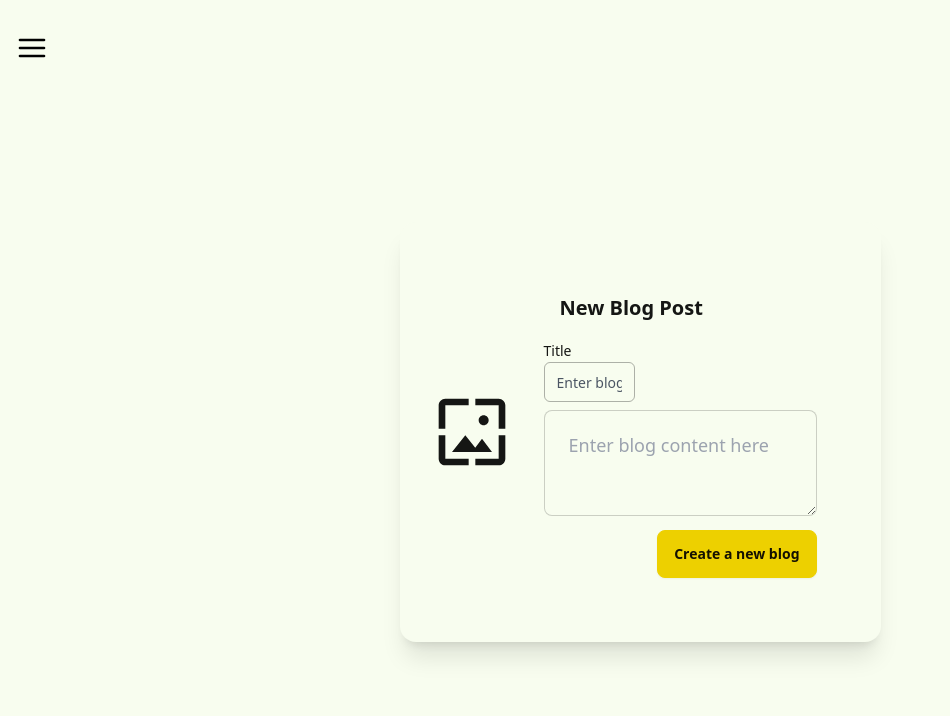
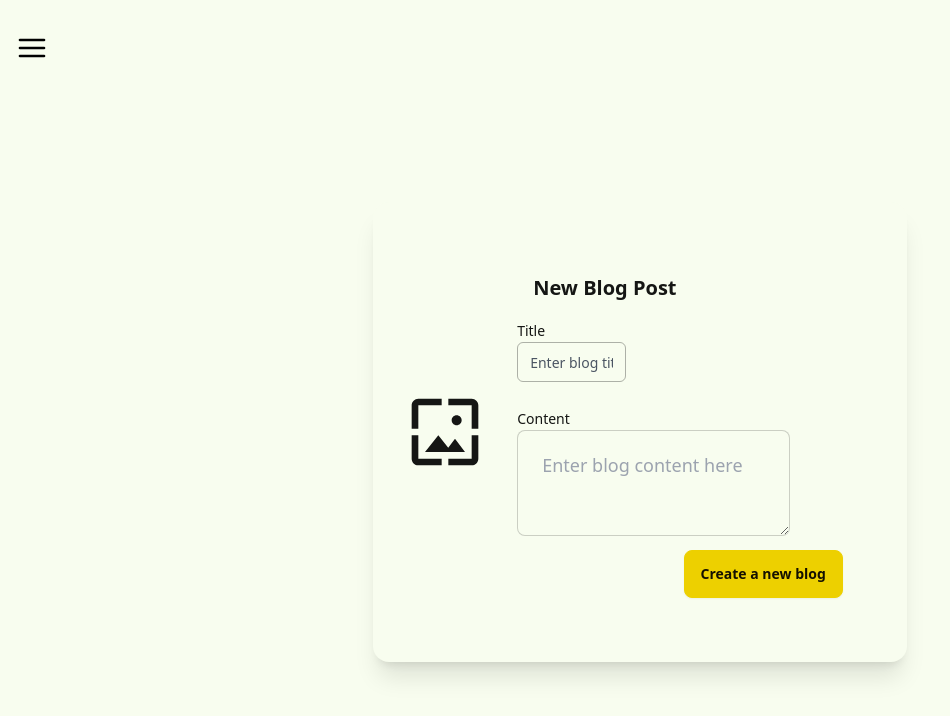
Before and after one commit to Anshul-Sharma01/Blog-SPA-io, a React app in the folder client/: page /blogs/create in a window 1280 px wide. Shown: the top 716 px of the page, without its empty margins (0-950 px from the left). Built offline with nearby package versions, Linux system fonts and the light colour scheme; the HTML template or start-up script is replaced by a standard one.

Commit message:
AddedFunctionality to create blog

```diff
--- a/client/src/Layouts/HomeLayout.jsx
+++ b/client/src/Layouts/HomeLayout.jsx
@@ -12,7 +12,7 @@ function HomeLayout({ children }){
     const navigate = useNavigate();
 
     const isLoggedIn = useSelector((state) => state?.auth?.isLoggedIn);
-
+    const personalBlogsExists = useSelector((state) => state?.blog?.personalBlogsExists);
 
     function changeWidth(){
         const drawerSide = document.getElementsByClassName('drawer-side');
@@ -81,6 +81,13 @@ function HomeLayout({ children }){
                                     <li>
                                         <Link to="/blogs/create">Create blog</Link>
                                     </li>
+                                    {
+                                        personalBlogsExists && (
+                                            <li>
+                                                <Link to="/blogs/me">My Blogs</Link>
+                                            </li>
+                                        )
+                                    }
                                     <li>
                                         <Link onClick={handleLogout}>LogOut</Link>
                                     </li>
--- a/client/src/Pages/CreateBlog.jsx
+++ b/client/src/Pages/CreateBlog.jsx
@@ -1,9 +1,14 @@
 import { useState } from "react";
 import { MdOutlineWallpaper } from "react-icons/md";
 import HomeLayout from "../Layouts/HomeLayout.jsx";
-
+import { useDispatch } from "react-redux";
+import { useNavigate } from "react-router-dom";
+import { createNewBlog } from "../Redux/Slices/BlogSlice.js";
 
 function CreateBlog(){
+
+    const dispatch = useDispatch();
+    const navigate = useNavigate();
 
     const [ thumbnailUrl, setThumbnailUrl ] = useState("");
     const [ blogData, setBlogData ] = useState({
@@ -37,10 +42,27 @@ function CreateBlog(){
         }
     }
 
+    async function handleFormSubmit(e){
+        e.preventDefault();
+
+        const formData = new FormData();
+        formData.append("title", blogData.title);
+        formData.append("content", blogData.content);
+        formData.append("thumbnail", blogData.thumbnail);
+
+        const res = await dispatch(createNewBlog(formData));
+
+        if(res.meta.requestStatus === 'fulfilled'){
+            navigate("/");
+        }
+
+    }
+
 
     return(
         <HomeLayout>
             <section className="flex flex-row justify-center items-center h-[100vh]">
+                <form onSubmit={handleFormSubmit}>
                     <div className="card card-side bg-base-100 shadow-xl">
                     <figure>
                         <label htmlFor="thumbnailUpload" className="cursor-pointer h-[200px] flex justify-center items-center">
@@ -75,14 +97,21 @@ function CreateBlog(){
                                     name="title"
                                 ></input>
                             </div>
-                        <div>
+                            <div className="w-full md:w-1/3 text-left mt-4">
+                                <label
+                                    className="text-sm font-medium leading-none peer-disabled:cursor-not-allowed peer-disabled:opacity-70"
+                                    htmlFor="content"
+                                >
+                                    Content
+                                </label>
                                 <textarea
                                     placeholder="Enter blog content here"
-                            className="textarea textarea-bordered textarea-lg w-full max-w-xs"
+                                    className="textarea textarea-bordered textarea-lg"
                                     value={blogData.content}
                                     onChange={handleUserInput}
-                            >
-                        </textarea>
+                                    id="content"
+                                    name="content"
+                                />
                             </div>
 
                             <div className="card-actions justify-end">
@@ -90,6 +119,7 @@ function CreateBlog(){
                             </div>
                         </div>
                     </div>
+                </form>
             </section>
         </HomeLayout>
     )
--- /dev/null
+++ b/client/src/Redux/Slices/BlogSlice.js
@@ -0,0 +1,40 @@
+import { createSlice, createAsyncThunk } from "@reduxjs/toolkit";
+import toast from "react-hot-toast";
+import axiosInstance from "../../Helpers/axiosInstance.js";
+
+
+const initialState = {
+    personalBlogsExists : localStorage.getItem('personalBlogsExists') || false,
+    blogsData : [],
+}
+
+export const createNewBlog = createAsyncThunk("/blog/create", async(data) => {
+    try{
+        const res = axiosInstance.post("blogs/create", data);
+        toast.promise(res, {
+            loading : 'Creating new blog..',
+            success : "Blog created successfully",
+            error : "Failed to create new blog"
+        })
+
+        return (await res).data;
+    }catch(err){
+        console.log("Error occurred in creating new blog : ", err);
+    }
+})
+
+
+const blogSlice = createSlice({
+    name : 'blog',
+    initialState,
+    reducers : {},
+    extraReducers : (builder) => {
+        builder.addCase(createNewBlog.fulfilled, (state, action) => {
+            if(action?.payload?.statusCode == 201){
+                state.personalBlogsExists = true;
+            }
+        })
+    }
+})
+
+export default blogSlice.reducer;
--- a/client/src/Redux/store.js
+++ b/client/src/Redux/store.js
@@ -1,10 +1,11 @@
 import { configureStore } from "@reduxjs/toolkit";
 import authSliceReducer from "./Slices/AuthSlice.js";
-
+import blogSliceReducer from "./Slices/BlogSlice.js";
 
 const store = configureStore({
     reducer : {
-        auth : authSliceReducer
+        auth : authSliceReducer,
+        blog : blogSliceReducer
     },
 })
 
```
Also changed, not shown: 1 other file (tests, documents, lock files or other folders). Lines whose indentation alone changed are shown as unchanged.
